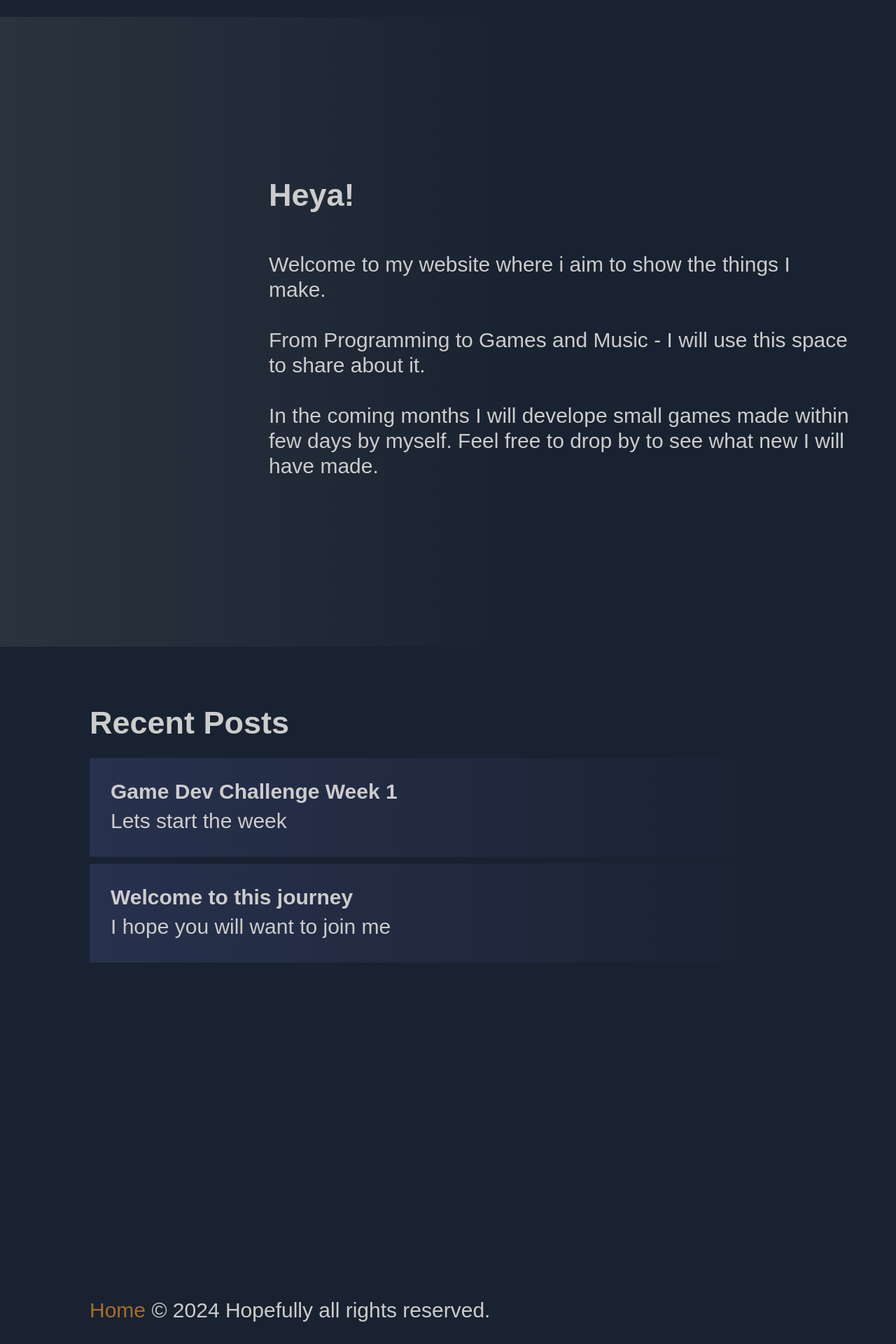
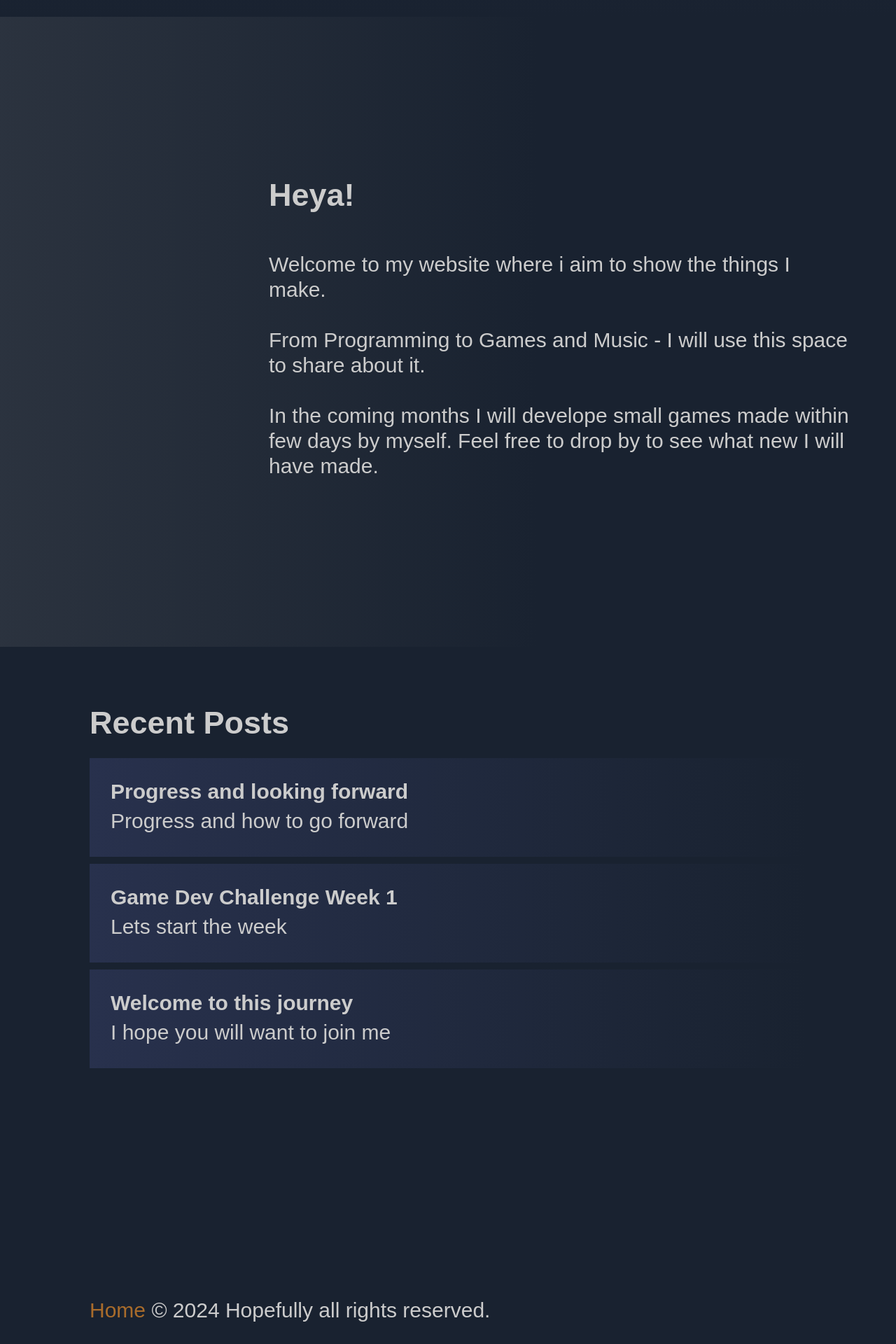
Before and after one commit to SongTedWoe/songtedwoe.github.io, a Jekyll site: the page built from index.md, in a window 1280 px wide. Shown: the part 876-2796 px from the top of the page at 70% size. Built offline with Jekyll 4.4.1, drawn with Linux system fonts in a browser that asks for light colours; some of the changed lines change nothing that is shown.

Commit message:
Post 2024-06-17 publish

```diff
--- /dev/null
+++ b/_posts/2024-06-17-Game-Dev-Week-2.md
@@ -0,0 +1,21 @@
+---
+layout: post
+title:  "Progress and looking forward"
+date:   2024-06-17 12:00:00 +0200
+categories: weekly game dev
+description: "Progress and how to go forward"
+background-image: "/assets/images/2024-06-17/slime-boy.png"
+---
+
+# Slime boy is forming
+
+Last week I redesigned the character I previously created for an assignment for university, when I was in Ireland.
+
+Art is not my strong suit, so it took a while for me to make the animation, but with most of it I was happy. More to come in that regard.
+
+![Slime-Boy-Idle](/assets/images/2024-06-17/slime-boy-idle.gif) ![Slime-Boy-Walk](/assets/images/2024-06-17/slime-boy-walk.gif) ![Slime-Boy-Climb](/assets/images/2024-06-17/slime-boy-climb.gif) ![Slime-Boy-Land](/assets/images/2024-06-17/slime-boy-land.gif)
+
+For the control of the character I built a state machine. So far I managed to let our slime walk, fall and idle. I was not quite sure, how I want it to traverse upwards - wether it can do only 1 step high climbs or climbs of variable height.
+But it will have been worth it to build it this way, since I am thinking to create more states and styles of movement for the slime. E.g. by eating up the things around it incorporates the object in its traversal skills.
+
+I hope you will be able to enjoy our little slime boy soon. I will keep you updated.
--- a/_sass/_posts.scss
+++ b/_sass/_posts.scss
@@ -15,6 +15,14 @@
     max-width: 100%;
     width: 10000px;
     overflow: hidden;
+
+    img {
+        min-width: 64px;
+        min-height: 64px;
+        aspect-ratio: auto;
+        image-rendering: pixelated;
+        image-rendering: -moz-crisp-edges;
+    }
 }
 
 article {
```
Also changed, not shown: assets/images/2024-06-17/slime-boy-all-animations.gif (added), assets/images/2024-06-17/slime-boy-climb.gif (added), assets/images/2024-06-17/slime-boy-idle.gif (added), assets/images/2024-06-17/slime-boy-land.gif (added), assets/images/2024-06-17/slime-boy-walk.gif (added), assets/images/2024-06-17/slime-boy.png (added).
